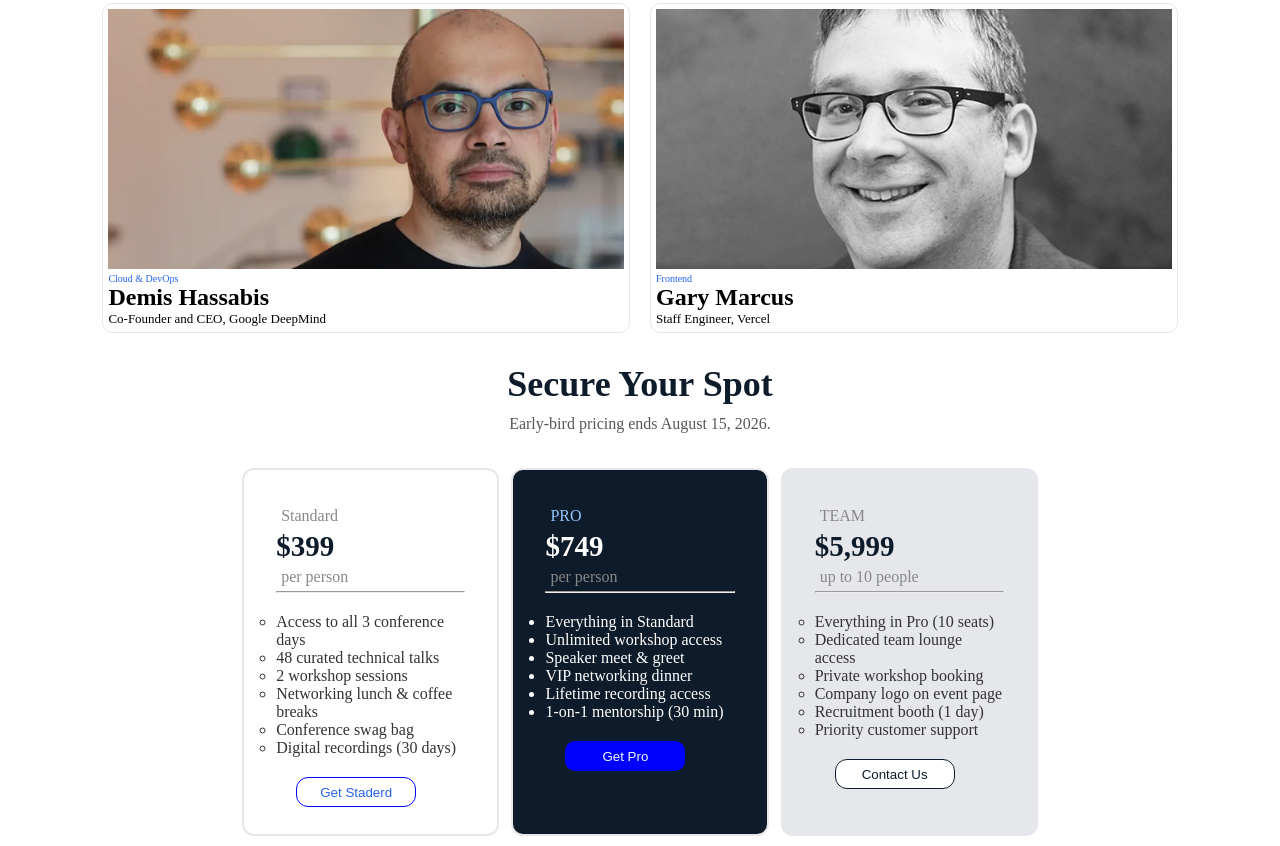
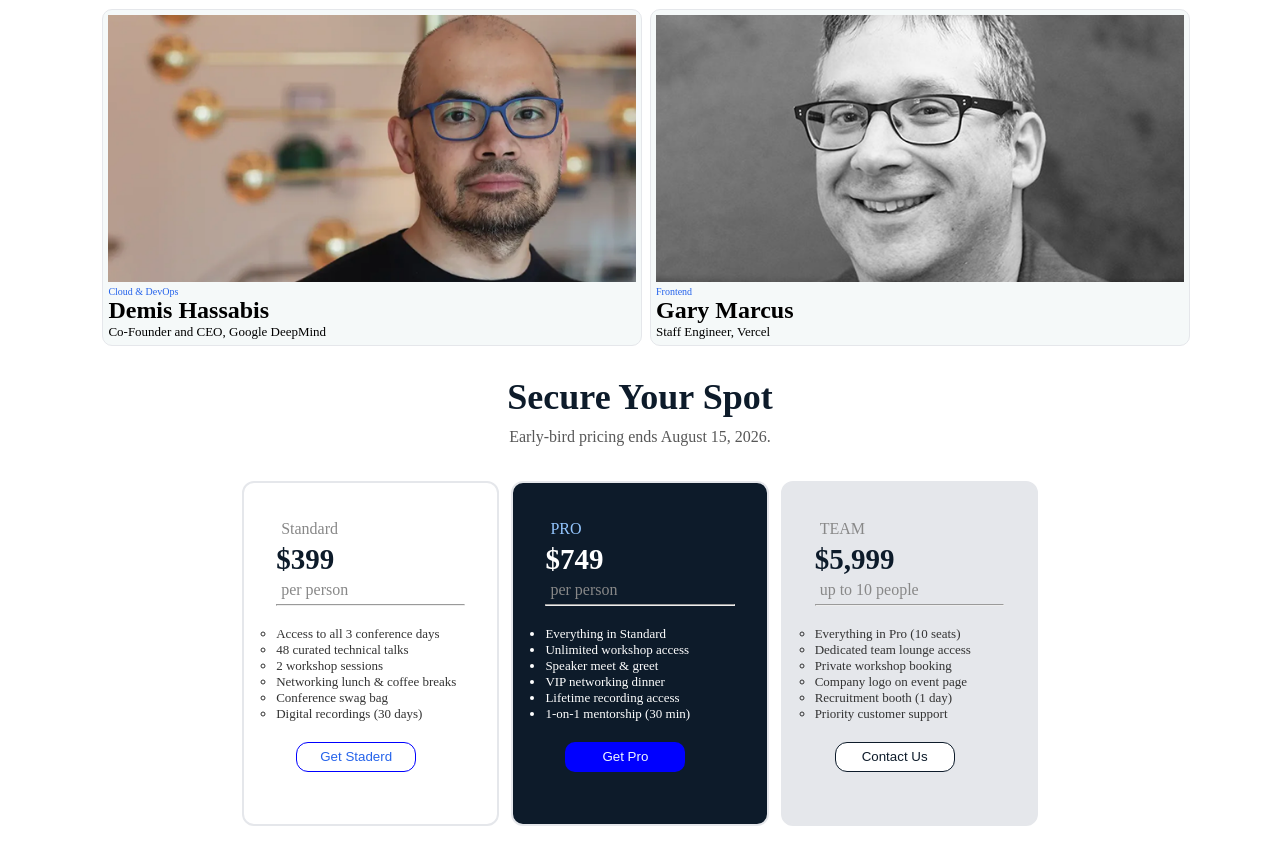
Before and after one commit to kazalbarman/my-first-assingment, a plain HTML site: page index.html in a window 1280 px wide. Shown: the part 1329-2175 px from the top of the page. Drawn offline with Linux system fonts and the light colour scheme.

Commit message:
chage the price height and weight

```diff
--- a/style.css
+++ b/style.css
@@ -85,7 +85,7 @@ padding-top: 200px;
 /* end */
 /* start speaker section */
 .speaker{
-   max-width: 1300px;
+   max-width: 1200px;
    padding: 10px 8%;
 
 }
@@ -101,6 +101,7 @@ padding-top: 200px;
   grid-template-columns: repeat( 2, 1fr);
   gap: 20px;
   margin-top: 30px;
+
 
 }
 .speaker-container img{
@@ -121,6 +122,8 @@ padding-top: 200px;
   border: 1px solid #E5E7EB;
     border-radius: 10px;
     padding: 5px;
+    background-color: #f5f9f9;
+    width: 100%;
 
 }
 /* end speaker section */
@@ -154,8 +157,8 @@ padding: 0px 13%;
 .price-card-1{
   border: 2px, solid #E5E7EB;
   border-radius: 12px;
-  width: 370px;
-  height: 300px;
+  width: 100%;
+  height: 100%;
   padding: 32px;
   text-align: left;
   background-color: #FFFFFF;
@@ -172,10 +175,13 @@ padding: 0px 13%;
 .price-card-list{
   color: #333333;
   margin-top: 20px;
+  font-size: small;
 }
 .price-card-list-2{
   color: #FFFFFF;
   margin-top: 20px;
+  gap: 10px;
+  font-size: small;
 }
 .price-card-list ul{
  list-style-type: circle;;
@@ -183,8 +189,8 @@ padding: 0px 13%;
 .price-card-2{
   border: 2px, solid #E5E7EB;
   border-radius: 12px;
-  width: 370px;
-  height: 300px;
+  width: 100%;
+  height: 100%;
   padding: 32px;
   text-align: left;
   background-color: #0D1B2A;
@@ -206,8 +212,8 @@ padding: 0px 13%;
 .price-card-3{
   border: 2px, solid #E5E7EB;
   border-radius: 12px;
-  width: 370px;
-  height: 300px;
+  width: 100%;
+  height: 100%;
   padding: 32px;
   text-align: left;
   background-color: #E5E7EB;
@@ -227,6 +233,7 @@ padding: 0px 13%;
 }
 .price-card-list{
   text-align: left;
+  font-size: small;
 }
 .outline-button{
   background-color: white;
@@ -236,6 +243,11 @@ padding: 0px 13%;
   border-radius: 12px;
   color: #2563EB;
     margin: 20px;
+    cursor: pointer;
+}
+.outline-button:hover{
+  background-color: #2563EB;
+  color: #FFFFFF;
 }
 .outline-button-contact{
   background-color: white;
@@ -245,7 +257,13 @@ padding: 0px 13%;
   border-radius: 12px;
   color: #0D1B2A;
   margin: 20px;
+  cursor: pointer;
+}
+.outline-button-contact:hover{
+  background-color: #2563EB;
+  color: #FFFFFF;
 }
 .price-card-list-2 button{
   margin: 20px;
 }
+/* end price section */
```
Also changed, not shown: index.html (+1 -0 lines).
